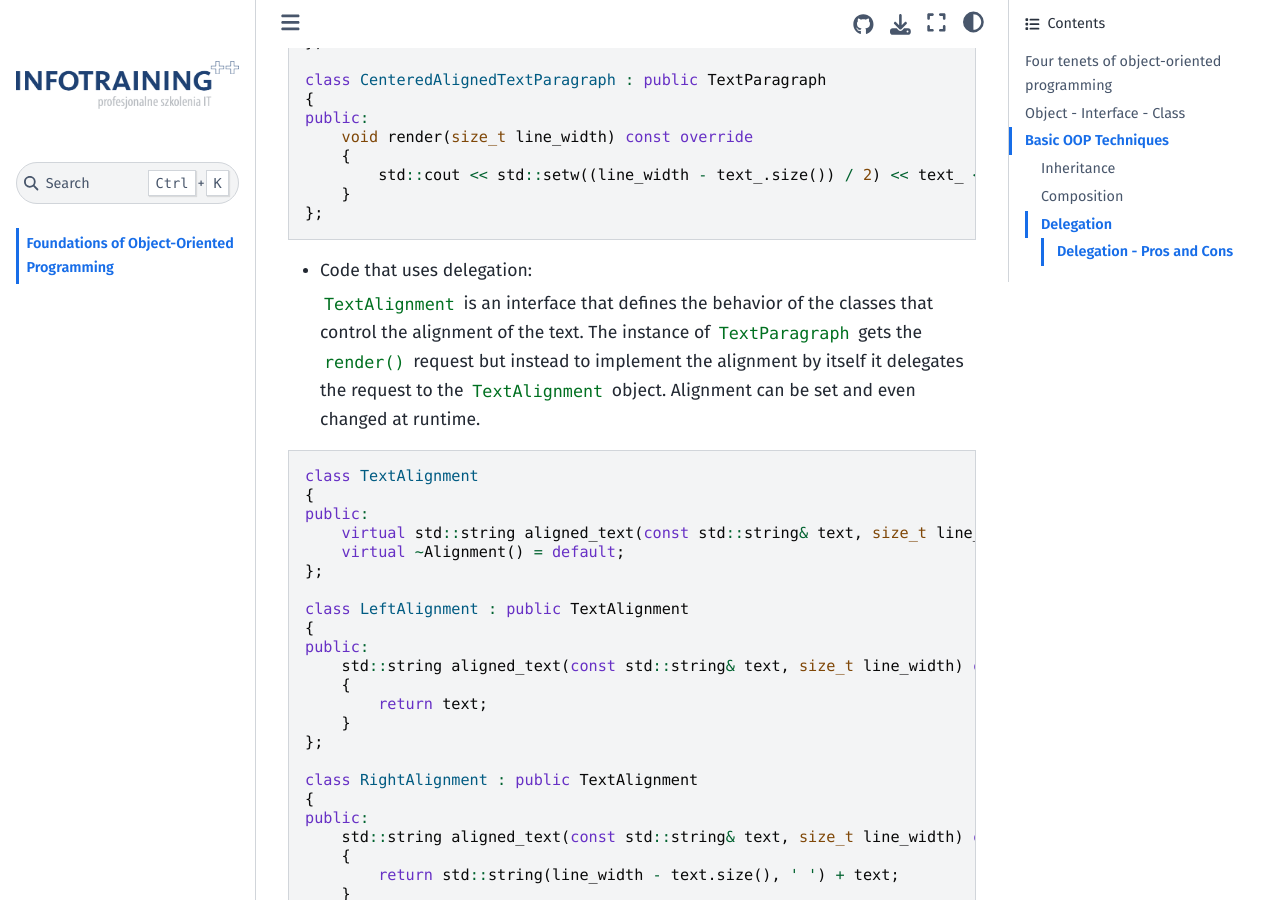
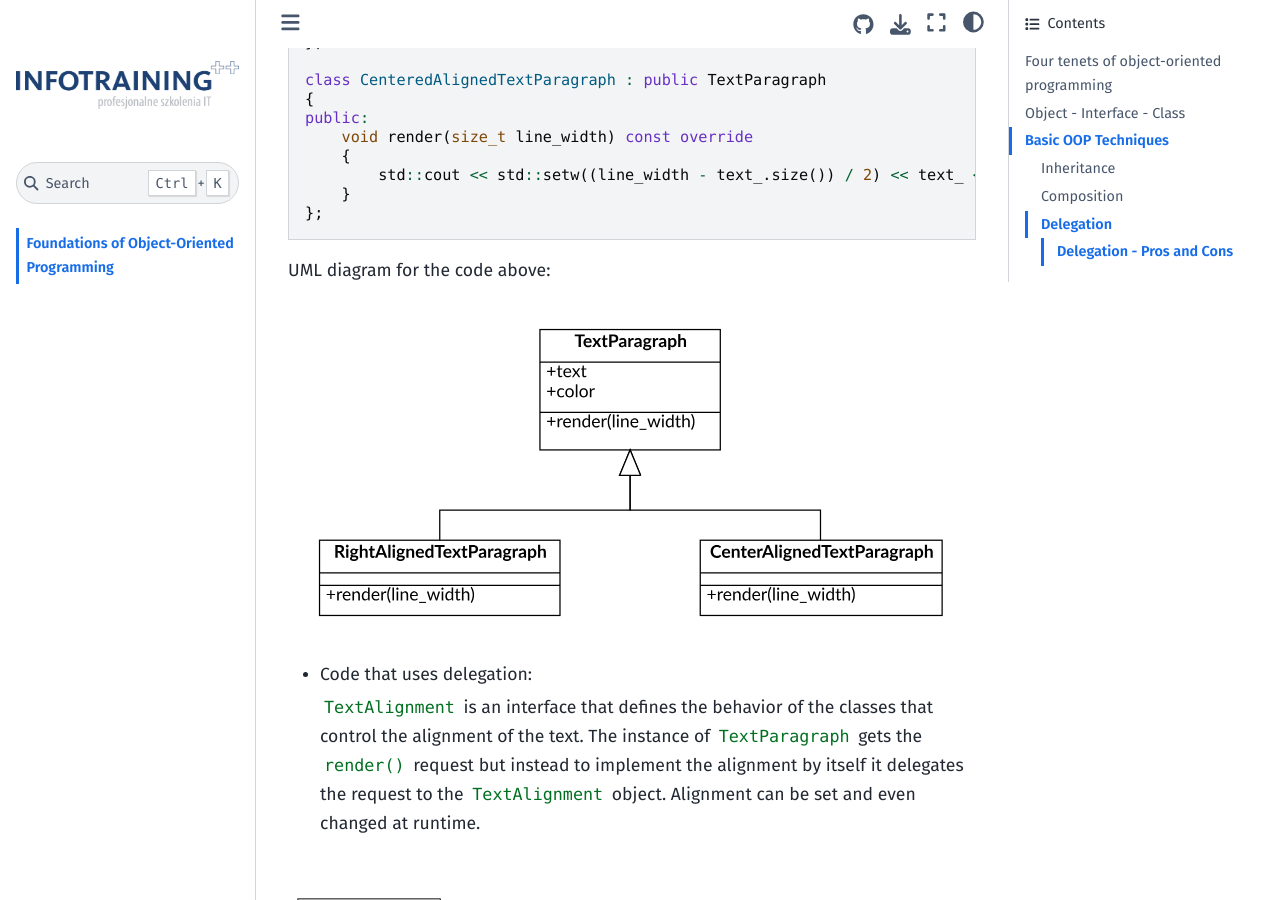
Before and after one commit to infotraining/docs-cpp-design-patterns, a Jupyter Book: the page built from oop.md, in a window 1280 px wide and 900 px high, scrolled down 10713 px. Built offline with Jupyter Book 1.0.4 settings and Sphinx 7.4.7 and the Sphinx Book theme 1.1.4, drawn with Linux system fonts in a browser that asks for light colours; some web fonts are replaced.

Commit message:
Add UML for delegation

````diff
--- a/oop.md
+++ b/oop.md
@@ -368,9 +368,19 @@ public:
 };
 ```
 
+UML diagram for the code above:
+
+```{image} img/delegation-before.svg
+:alt: Inheritance
+:width: 650px
+:align: center
+```
+
 * Code that uses delegation:
 
     `TextAlignment` is an interface that defines the behavior of the classes that control the alignment of the text. The instance of `TextParagraph` gets the `render()` request but instead to implement the alignment by itself it delegates the request to the `TextAlignment` object. Alignment can be set and even changed at runtime.
+
+![Delegation](img/delegation-after.png)
 
 ```c++
 class TextAlignment
````
Also changed, not shown: img/delegation-after.png (added), img/delegation-after.svg (added), img/delegation-before.png (added), img/delegation-before.svg (added).
